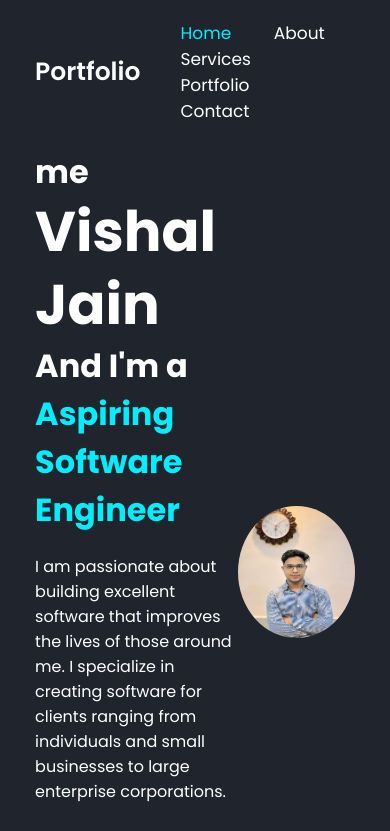
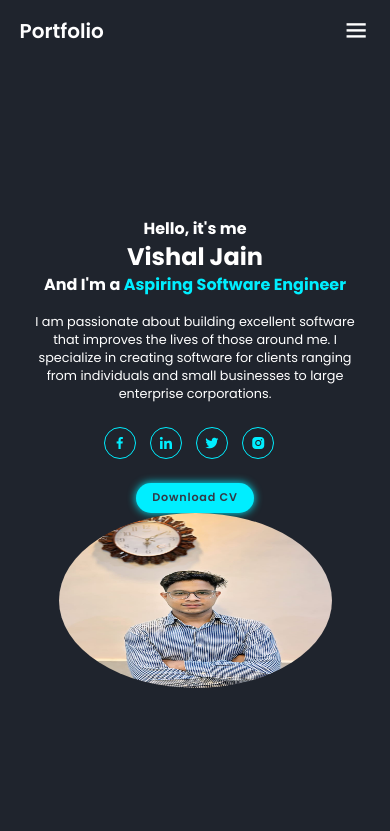
Before and after one commit to Vishal-jain2003/vishaljainportfolio, a plain HTML site: page index.html in a window 390 px wide. Shown: the top 831 px of the page. Drawn offline with nearby package versions, Linux system fonts and the light colour scheme.

Commit message:
Update style.css

```diff
--- a/style.css
+++ b/style.css
@@ -11,22 +11,19 @@
     font-family: 'Poppins', sans-serif;
 }
 
-:root{
+:root {
     --bg-color: #1f242d;
     --second-bg-color: #323946;
     --text-color: #fff;
     --main-color: #0ef;
-
-
 }
 
-html{
+html {
     font-size: 62.5%;
-    overflow-x:hidden;
-
+    overflow-x: hidden;
 }
 
-body{
+body {
     background: var(--bg-color);
     color: var(--text-color);
 }
@@ -34,149 +31,132 @@ body{
 section {
     min-height: 100vh;
     padding: 10rem 9% 2rem;
+}
 
-}
-.about{
+.about {
     display: flex;
     justify-content: center;
     align-items: center;
     gap: 2rem;
-    background:var(--second-bg-color);
-
+    background: var(--second-bg-color);
 }
 
-
-
-.header{
+.header {
     position: fixed;
     top: 0;
     left: 0;
     width: 100%;
     padding: 2rem 9%;
-    background:var(--bg-color);
+    background: var(--bg-color);
     display: flex;
     justify-content: space-between;
     align-items: center;
     z-index: 100;
 }
 
-.logo{
+.logo {
     font-size: 2.5rem;
-    color:var(--text-color);
+    color: var(--text-color);
     font-weight: 600;
     cursor: default;
 }
 
-.navbar a{
+.navbar a {
     font-size: 1.7rem;
-    color:var(--text-color);
+    color: var(--text-color);
     margin-left: 4rem;
     transition: .3s;
 }
 
 .navbar a:hover,
-.navbar a.active
- {
+.navbar a.active {
     color: var(--main-color);
-
 }
 
-#menu-icon{
+#menu-icon {
     font-size: 3.6rem;
     color: var(--text-color);
     display: none;
 }
 
-.home{
+.home {
     display: flex;
     align-items: center;
     justify-content: center;
+}
 
-}
-.home-img img{
+.home-img img {
     width: 30vw;
     height: 34vw;
-    border-radius:70%;
+    border-radius: 70%;
+}
 
-
-}
-.about-img img{
+.about-img img {
     width: 30vw;
     height: 34vw;
-    border-radius:70%;
+    border-radius: 70%;
 }
 
-.heading{
+.heading {
     text-align: center;
     font-size: 4.5rem;
+}
 
-}
-.about-content h2{
+.about-content h2 {
     text-align: left;
     line-height: 1.2;
-
 }
 
-.about-content h3{
+.about-content h3 {
     font-size: 2.6rem;
-
-
 }
 
-.about-content p{
+.about-content p {
     font-size: 1.6rem;
     margin: 2rem 0 3rem;
 }
 
-.home-content h3{
+.home-content h3 {
     font-size: 3.2rem;
     font-weight: 700;
-
-}
-.home-content h3:nth-of-type(2){
-    margin-bottom: 2rem;
-
-
 }
 
-span{
-    color:var(--main-color);
-
+.home-content h3:nth-of-type(2) {
+    margin-bottom: 2rem;
 }
 
-.btn{
+span {
+    color: var(--main-color);
+}
+
+.btn {
     display: inline-block;
     padding: 1rem 2.8rem;
-    background:var(--main-color);
+    background: var(--main-color);
     border-radius: 4rem;
     box-shadow: 0 0 1rem var(--main-color);
     font-size: 1.6rem;
-    color:var(--second-bg-color);
+    color: var(--second-bg-color);
     letter-spacing: .1rem;
     font-weight: 600;
     transition: .5s ease;
-
-
-
 }
 
-.btn:hover{
+.btn:hover {
     box-shadow: none;
+}
 
-
-}
-.home-content h1{
+.home-content h1 {
     font-size: 5.6rem;
     font-weight: 700;
     line-height: 1.3;
 }
 
-.home-content p{
+.home-content p {
     font-size: 1.6rem;
-
 }
 
-.social-media a{
+.social-media a {
     display: inline-flex;
     justify-content: center;
     align-items: center;
@@ -186,23 +166,19 @@ span{
     border: .2rem solid var(--main-color);
     border-radius: 50%;
     font-size: 2rem;
-    color:var(--main-color);
+    color: var(--main-color);
     margin: 3rem 1.5rem 3rem 0;
     transition: .5s ease;
-
 }
 
-.social-media a:hover{
+.social-media a:hover {
     background: var(--main-color);
-    color:var(--second-bg-color);
+    color: var(--second-bg-color);
     box-shadow: 0 0 1rem var(--main-color);
-
-
 }
 
-.services h2{
+.services h2 {
     margin-bottom: 5rem;
-
 }
 
 .services-container {
@@ -215,72 +191,61 @@ span{
 
 .services-container .services-box {
     flex: 1 1 30rem;
-    background:var(--second-bg-color);
+    background: var(--second-bg-color);
     padding: 3rem 2rem 4rem;
     border-radius: 2rem;
     text-align: center;
     border: .2rem solid var(--bg-color);
     transition: .5s ease;
+}
 
-}
-.services-container .services-box:hover{
+.services-container .services-box:hover {
     border-color: var(--main-color);
     transform: scale(1.05);
-
-
 }
 
-.services-box i{
+.services-box i {
     font-size: 7rem;
-    color:var(--main-color);
-
+    color: var(--main-color);
 }
 
-.services-box h3{
+.services-box h3 {
     font-size: 2.6rem;
-
 }
 
-.services-box p{
+.services-box p {
     font-size: 1.6rem;
     margin: 1rem 0 3rem;
-
 }
 
 .portfolio {
     background-color: var(--second-bg-color);
-
-
 }
 
-.portfolio h2{
+.portfolio h2 {
     margin-bottom: 4rem;
-
 }
 
-.portfolio-container{
+.portfolio-container {
     display: grid;
-    grid-template-columns: repeat(3,1fr);
+    grid-template-columns: repeat(3, 1fr);
     align-items: center;
     gap: 2.5rem;
-
 }
 
-.portfolio-container .portfolio-box{
-    /* position: relative; */
+.portfolio-container .portfolio-box {
     position: relative;
-
     border-radius: 2rem;
     box-shadow: 0 0 1rem var(--bg-color);
     overflow: hidden;
     display: flex;
-
 }
 
 .portfolio-box img {
     width: 100%;
     transition: .5s ease;
 }
+
 .portfolio-box:hover img {
     transform: scale(1.1);
 }
@@ -300,26 +265,22 @@ span{
     padding: 0 4rem;
     transform: translateY(100%);
     transition: .5s ease;
-
 }
 
 .portfolio-box:hover .portfolio-layer {
     transform: translateY(0);
-
 }
 
-.portfolio-layer h4{
+.portfolio-layer h4 {
     font-size: 3rem;
-
 }
 
-.portfolio-layer p{
+.portfolio-layer p {
     font-size: 1.6rem;
     margin: .3rem 0 1rem;
-
 }
 
-.portfolio-layer a{
+.portfolio-layer a {
     display: inline-flex;
     justify-content: center;
     align-items: center;
@@ -327,18 +288,14 @@ span{
     height: 5rem;
     background: var(--text-color);
     border-radius: 50%;
-
-
 }
-
 
 .portfolio-layer a i {
     font-size: 2rem;
     color: var(--second-bg-color);
-
 }
 
-.contact h2{
+.contact h2 {
     margin-bottom: 3rem;
 }
 
@@ -347,51 +304,52 @@ span{
     margin: 1rem auto;
     text-align: center;
     margin-bottom: 3rem;
+}
 
-}
-.contact form .input-box{
+.contact form .input-box {
     display: flex;
     justify-content: space-between;
     flex-wrap: wrap;
 }
 
 .contact form .input-box input,
-.contact form textarea{
+.contact form textarea {
     width: 100%;
     padding: 1.5rem;
     font-size: 1.6rem;
-    color:var(--text-color);
+    color: var(--text-color);
     background: var(--second-bg-color);
     border-radius: .8rem;
     margin: .7rem 0;
 }
 
-.contact form .input-box input{
+.contact form .input-box input {
     width: 49%;
 }
 
 .contact form textarea {
     resize: none;
 }
-.contact form .btn{
+
+.contact form .btn {
     margin-top: 2rem;
     cursor: pointer;
 }
 
-.footer{
+.footer {
     display: flex;
-    justify-content:space-between;
+    justify-content: space-between;
     align-items: center;
     flex-wrap: wrap;
     padding: 2rem 90%;
     background: var(--second-bg-color);
 }
 
-.footer-text p{
+.footer-text p {
     font-size: 1.6rem;
 }
 
-.footer-iconTop a{
+.footer-iconTop a {
     display: inline-flex;
     justify-content: center;
     align-items: center;
@@ -399,14 +357,169 @@ span{
     background: var(--main-color);
     border-radius: .8rem;
     transition: .5s ease;
+}
 
-}
 .footer-iconTop a:hover {
     box-shadow: 0 0 1rem var(--main-color);
-
 }
 
-.footer-iconTop a i{
+.footer-iconTop a i {
     font-size: 2.4rem;
     color: var(--second-bg-color);
 }
+
+/* Responsive Design */
+
+@media (max-width: 1024px) {
+    html {
+        font-size: 58%;
+    }
+
+    .portfolio-container {
+        grid-template-columns: repeat(2, 1fr);
+    }
+
+    .navbar a {
+        margin-left: 2rem;
+        font-size: 1.5rem;
+    }
+
+    .header {
+        padding: 2rem 5%;
+    }
+
+    .home-content h1 {
+        font-size: 4.5rem;
+    }
+
+    .home-content h3 {
+        font-size: 2.8rem;
+    }
+
+    .about-img img,
+    .home-img img {
+        width: 40vw;
+        height: 45vw;
+    }
+}
+
+@media (max-width: 768px) {
+    #menu-icon {
+        display: block;
+        cursor: pointer;
+    }
+
+    .navbar {
+        position: fixed;
+        top: 0;
+        left: -100%;
+        width: 100%;
+        height: 100%;
+        background: var(--second-bg-color);
+        display: flex;
+        justify-content: center;
+        align-items: center;
+        flex-direction: column;
+        transition: .3s;
+        z-index: 100;
+    }
+
+    .navbar.active {
+        left: 0;
+    }
+
+    .navbar a {
+        font-size: 3rem;
+        margin: 2rem;
+    }
+
+    .home {
+        flex-direction: column;
+        text-align: center;
+    }
+
+    .home-content h1 {
+        font-size: 3.8rem;
+    }
+
+    .home-content h3 {
+        font-size: 2.5rem;
+    }
+
+    .about {
+        flex-direction: column;
+        text-align: center;
+    }
+
+    .about-content h2,
+    .about-content h3 {
+        text-align: center;
+    }
+
+    .about-img img {
+        width: 50vw;
+        height: auto;
+    }
+
+    .services-container {
+        flex-direction: column;
+    }
+
+    .portfolio-container {
+        grid-template-columns: 1fr 1fr;
+    }
+
+    .contact form .input-box input {
+        width: 100%;
+    }
+}
+
+@media (max-width: 480px) {
+    html {
+        font-size: 50%;
+    }
+
+    .home-content h1 {
+        font-size: 3rem;
+    }
+
+    .home-content h3 {
+        font-size: 2rem;
+    }
+
+    .home-img img,
+    .about-img img {
+        width: 70vw;
+    }
+
+    .portfolio-container {
+        grid-template-columns: 1fr;
+    }
+
+    .services-box h3 {
+        font-size: 2rem;
+    }
+
+    .services-box p {
+        font-size: 1.4rem;
+    }
+
+    .contact form .input-box input,
+    .contact form textarea {
+        padding: 1rem;
+        font-size: 1.4rem;
+    }
+
+    .btn {
+        font-size: 1.4rem;
+        padding: 0.8rem 2rem;
+    }
+
+    .footer-text p {
+        font-size: 1.4rem;
+    }
+
+    .footer-iconTop a i {
+        font-size: 2rem;
+    }
+}
```
Lines whose indentation alone changed are shown as unchanged.
